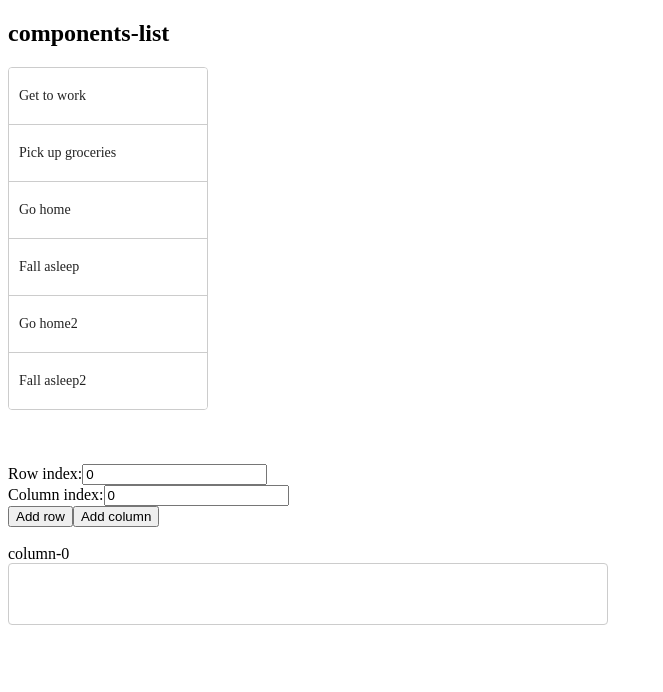
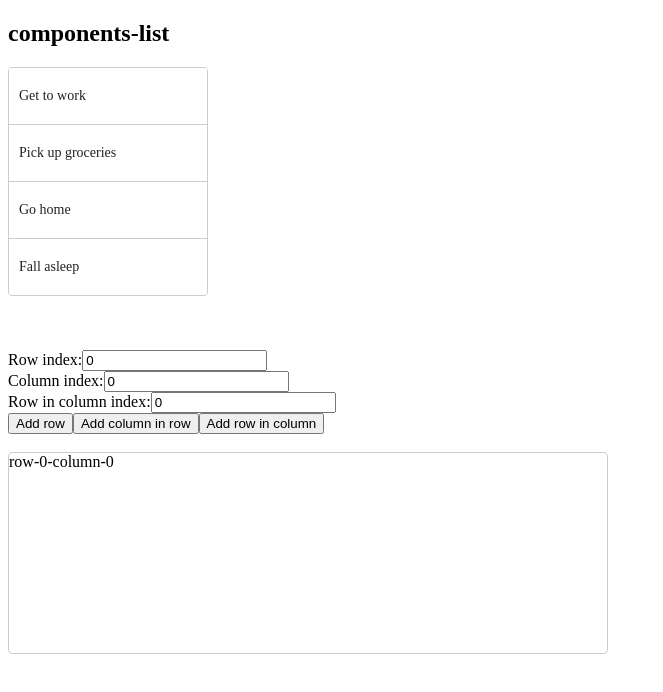
Before and after one commit to danielChrzanowski/DragDropPOC, an Angular app: page / in a window 1280 px wide. Shown: the top 692 px of the page, without its empty margins (0-663 px from the left). Built offline with nearby package versions, Linux system fonts and the light colour scheme.

Commit message:
cdk works 2

```diff
--- a/src/app/app.component.html
+++ b/src/app/app.component.html
@@ -1,7 +1,7 @@
 <div class="components-list">
   <h2>{{componentsListId}}</h2>
-  <div (cdkDropListDropped)="drop($event)"
-       [cdkDropListConnectedTo]="getConnections()"
+  <div (cdkDropListDropped)="onListDropped($event)"
+       [cdkDropListConnectedTo]="getAllListsConnections()"
        [cdkDropListData]="components"
        [id]="componentsListId"
        cdkDropList
@@ -15,21 +15,25 @@ Row index:<input #rowIndex type="number" value="0"/>
 <br/>
 Column index:<input #columnIndex type="number" value="0"/>
 <br/>
+Row in column index:<input #rowInColumnIndex type="number" value="0"/>
+<br/>
 <button (click)="addRow(rowIndex.value)">Add row</button>
-<button (click)="addColumn(rowIndex.value, columnIndex.value)">Add column</button>
+<button (click)="addColumnInRow(rowIndex.value, columnIndex.value, rowInColumnIndex.value)">Add column in row</button>
+<button (click)="addRowInColumn(rowIndex.value, columnIndex.value, rowInColumnIndex.value)">Add row in column</button>
 <br/><br/>
 
-<div *ngFor="let row of rows">
-  <div *ngFor="let column of row.columns" [style]="columnWidth(row.columns.length)" class="column">
-    {{column.id}}
-    <div (cdkDropListDropped)="drop($event)"
-         [cdkDropListConnectedTo]=" getConnections()"
-         [cdkDropListData]="column.data"
-         [id]="column.id + '-' + row"
-         cdkDropList
-         class="items-list">
-      <div *ngFor="let data of column.data" cdkDrag class="component">{{data}}</div>
+<div *ngFor="let row of rows; let i = index">
+  <div *ngFor="let column of row.columns; let j = index" [style]="getColumnWidth(row.columns.length)" class="column">
+    <div *ngFor="let rowInColumn of column.columnRows; let k = index">
+      <div (cdkDropListDropped)="onListDropped($event)"
+           [cdkDropListConnectedTo]=" getAllListsConnections()"
+           [cdkDropListData]="rowInColumn.data"
+           [id]="generateId(i, j, k.toString())"
+           [style]="getRowHeight(rows.length)"
+           cdkDropList class="items-list">
+        {{column.id}}
+        <div *ngFor="let data of rowInColumn.data" cdkDrag class="component">{{data}}</div>
+      </div>
     </div>
   </div>
-
 </div>
--- a/src/app/app.component.scss
+++ b/src/app/app.component.scss
@@ -11,7 +11,6 @@
 
 .items-list {
   border: solid 1px #ccc;
-  min-height: 60px;
   background: white;
   border-radius: 4px;
   overflow: hidden;
--- a/src/app/app.component.ts
+++ b/src/app/app.component.ts
@@ -1,29 +1,39 @@
-import { Component, ElementRef, OnInit, Renderer2 } from '@angular/core';
-import { CdkDragDrop, copyArrayItem, moveItemInArray } from '@angular/cdk/drag-drop';
+import { Component } from '@angular/core';
+import { CdkDragDrop, copyArrayItem, transferArrayItem } from '@angular/cdk/drag-drop';
 
 @Component({
   selector: 'app-root',
   templateUrl: './app.component.html',
   styleUrls: ['./app.component.scss']
 })
-export class AppComponent implements OnInit {
-  rows: Row[] = [{index: 0, columns: [{id: 'column-0', data: []}]}];
+export class AppComponent {
   componentsListId: string = 'components-list';
-  components: string[] = ['Get to work', 'Pick up groceries', 'Go home', 'Fall asleep', 'Go home2', 'Fall asleep2'];
-  rowWidth: number = 600;
-  columnsIdsPrefix = 'column-';
+  components: string[] = ['Get to work', 'Pick up groceries', 'Go home', 'Fall asleep'];
 
-  constructor(private elementRef: ElementRef, private renderer2: Renderer2) {
-  }
+  rows: Row[] = [{
+    columns: [{
+      id: this.generateId(0, 0),
+      columnRows: [{
+        id: this.generateId(0, 0, "0"),
+        data: []
+      }]
+    }]
+  }];
 
-  ngOnInit(): void {
-  }
+  boxWidth: number = 600;
+  boxHeight: number = 200;
 
-  drop(event: CdkDragDrop<string[]>) {
-    if (event.previousContainer === event.container) {
-      moveItemInArray(event.container.data, event.previousIndex, event.currentIndex);
+  onListDropped(event: CdkDragDrop<string[]>): void {
+    if (event.container.data.length < 1) {
+      if (event.previousContainer.id === this.componentsListId) {
+        copyArrayItem(
+          event.previousContainer.data,
+          event.container.data,
+          event.previousIndex,
+          event.currentIndex,
+        );
       } else {
-      copyArrayItem(
+        transferArrayItem(
           event.previousContainer.data,
           event.container.data,
           event.previousIndex,
@@ -31,42 +41,98 @@ export class AppComponent implements OnInit {
         );
       }
     }
+  }
 
-  getConnections(): string[] {
+  getAllListsConnections(): string[] {
     const allColumnsIds: string[] = [];
-    this.rows.forEach(row =>
-      row.columns.forEach(column => allColumnsIds.push(column.id))
+    this.rows.forEach((row: Row) =>
+      row.columns.forEach((column: Column) => allColumnsIds.push(column.id))
     );
     return [this.componentsListId, ...allColumnsIds];
   }
 
-  addRow(rowIndex: string): void {
-    this.rows.push({index: Number(rowIndex), columns: [{id: this.columnsIdsPrefix + '0', data: []}]});
+  addRow(rowIndexString: string): void {
+    const rowIndex: number = Number(rowIndexString);
+
+    this.rows.splice(rowIndex, 0, {
+      columns: [{
+        id: this.generateId(rowIndex, 0),
+        columnRows: [{id: this.generateId(0, 0, '0'), data: []}]
+      }]
+    });
+
+    this.regenerateAllIds();
   }
 
-  addColumn(rowIndexString: string, columnIndexString: string): void {
+  addColumnInRow(rowIndexString: string, columnIndexString: string, rowInColumnString: string): void {
     const rowIndex: number = Number(rowIndexString);
     const columnIndex: number = Number(columnIndexString);
+    const rowInColumnIndex: number = Number(rowInColumnString);
 
-    if (this.rows[rowIndex]) {
-      this.rows[rowIndex].columns.splice(columnIndex, 0, {
-        id: this.columnsIdsPrefix + this.rows[rowIndex].columns.length,
+    this.rows[rowIndex]?.columns.splice(columnIndex, 0, {
+      id: this.generateId(rowIndex, columnIndex),
+      columnRows: [{
+        id: this.generateId(rowIndex, columnIndex, rowInColumnIndex.toString()),
+        data: []
+      }]
+    });
+
+    this.regenerateAllIds();
+  }
+
+  addRowInColumn(rowIndexString: string, columnIndexString: string, rowInColumnString: string): void {
+    const rowIndex: number = Number(rowIndexString);
+    const columnIndex: number = Number(columnIndexString);
+    const rowInColumnIndex: number = Number(rowInColumnString);
+
+    this.rows[rowIndex]?.columns[columnIndex].columnRows.splice(rowInColumnIndex, 0, {
+      id: this.generateId(rowIndex, columnIndex, rowInColumnIndex.toString()),
       data: []
     });
+
+    this.regenerateAllIds();
+  }
+
+  getRowHeight(rowsCount: number): string {
+    return `height: ${this.boxHeight / rowsCount}px`;
+  }
+
+  getRowInColumnHeight(rowsCount: number): string {
+    return `height: ${this.boxHeight / rowsCount}px`;
+  }
+
+  getColumnWidth(columnsCount: number): string {
+    return `width: ${this.boxWidth / columnsCount}px`;
+  }
+
+  generateId(row: number, column: number, columnRow?: string): string {
+    let id = `row-${row}-column-${column}`;
+    return columnRow ? `${id}-columnRow-${columnRow}` : id;
+  }
+
+  private regenerateAllIds(): void {
+    for (let i: number = 0; i < this.rows.length; i += 1) {
+      for (let j: number = 0; j < this.rows[i].columns.length; j += 1) {
+        for (let k: number = 0; k < this.rows[i].columns[j].columnRows.length; k += 1) {
+          this.rows[i].columns[j].id = this.generateId(i, j);
+          this.rows[i].columns[j].columnRows[k].id = this.generateId(i, j, k.toString());
         }
       }
-
-  columnWidth(columnsCount: number): string {
-    return `width: ${this.rowWidth / columnsCount}px`;
+    }
+    console.log(this.rows);
   }
 }
 
 interface Row {
-  index: number;
   columns: Column[];
 }
 
 interface Column {
   id: string;
+  columnRows: ColumnRow[];
+}
+
+interface ColumnRow {
+  id: string;
   data: string[];
 }
```
Lines whose indentation alone changed are shown as unchanged.
